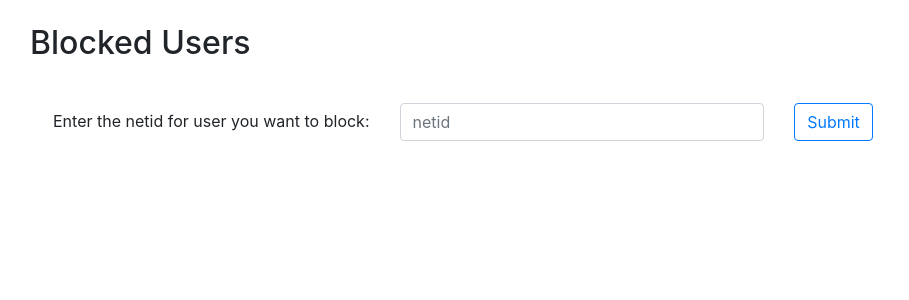
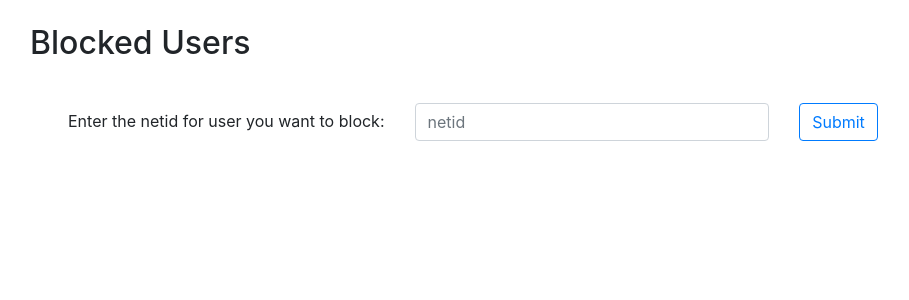
Before and after one commit to dsaha04/MealSwap, a Flask app: template templates/blocked.html in a window 1280 px wide. Shown: the part 58-358 px from the top of the page, without its empty margins (14-923 px from the left). Run offline with Flask 2, Linux system fonts and the light colour scheme; the template is opened without the code that fills it, so the values that code supplies are empty; some libraries are stand-ins or nearby versions.

Commit message:
blocked fix

```diff
--- a/templates/blocked.html
+++ b/templates/blocked.html
@@ -73,7 +73,7 @@ function submitForm(para) {
 
     <div class="show-data" >
     </div>
-    <div class="container-fluid px-0">
+    <div class="container-fluid">
     <div class="mx-sm-5 mt-4">
       <div class="container-fluid">
         <form action='/blocked' method='post'>
```
